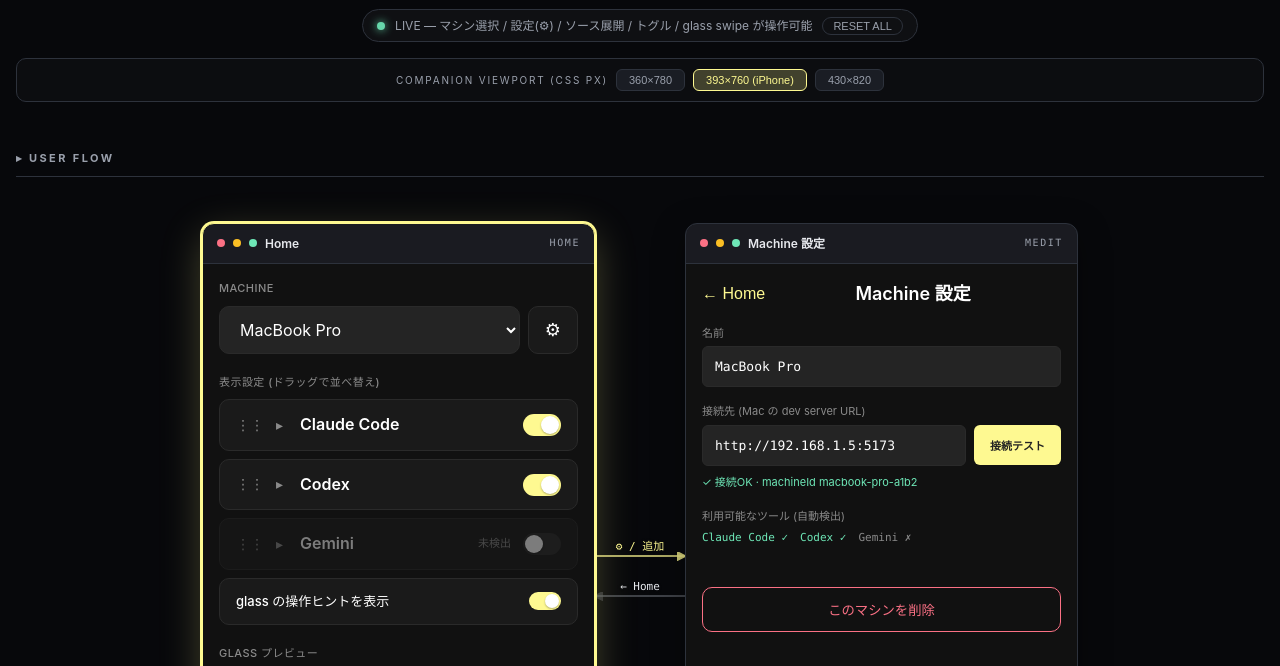
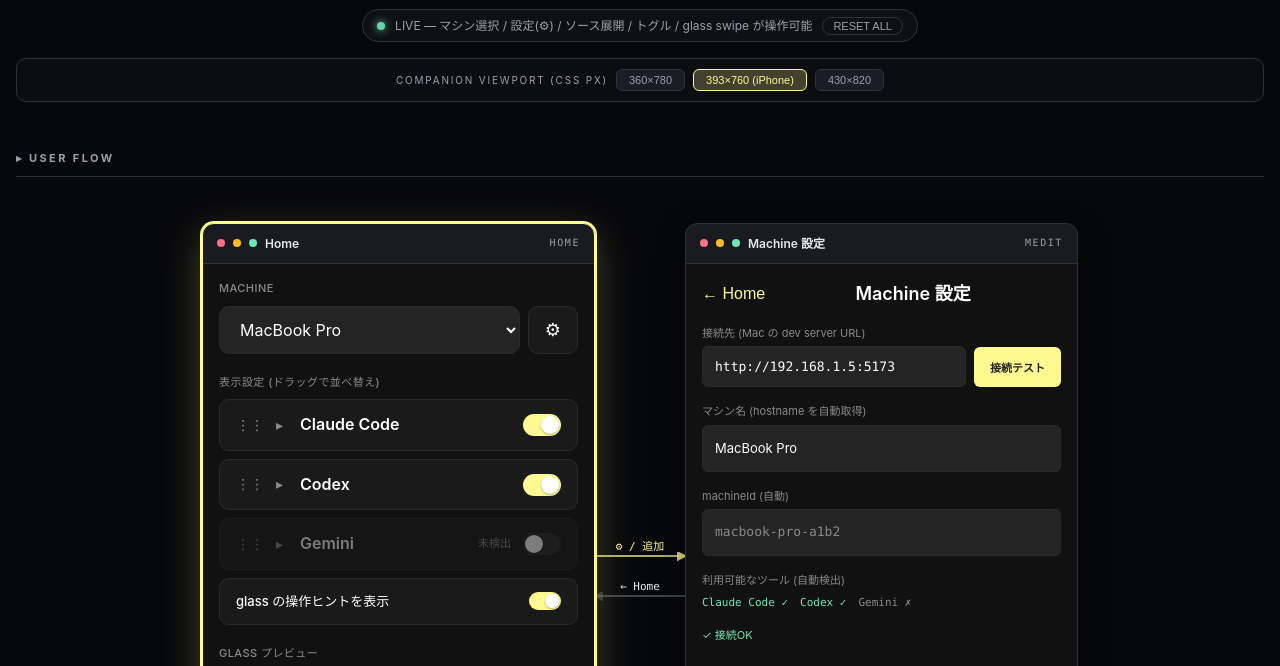
Before and after one commit to bigdra50/even-status-deck, a plain HTML site: page docs/design-mockups/toolbar-overview.html in a window 1280 px wide. Shown: the part 97-763 px from the top of the page. Drawn offline with Linux system fonts and the light colour scheme.

Commit message:
🎨 design: マシン名を接続先から自動取得 (名前手動入力を廃止、接続テストで hostname/machineId/ツール取得)

```diff
--- a/docs/design-mockups/toolbar-overview.html
+++ b/docs/design-mockups/toolbar-overview.html
@@ -98,6 +98,9 @@
         border-radius: var(--radius-md); padding: var(--space-3); cursor: pointer; margin-top: var(--space-6); }
       .save-btn { width: 100%; background: var(--accent); color: #232323; border: none; font-weight: 600;
         border-radius: var(--radius-md); padding: var(--space-3); cursor: pointer; margin-top: var(--space-4); }
+      .autoval { background: var(--input-bg); border: 1px solid var(--border); border-radius: var(--radius-sm);
+        padding: var(--space-3); color: var(--text); font-size: var(--font-size-md); }
+      .autoval.mono { font-family: var(--font-mono); color: var(--text-dim); }
 
       /* glass preview */
       .gpv { border-radius: var(--radius-md); overflow: hidden; border: 1px solid var(--border); }
@@ -316,33 +319,34 @@
     function renderMachineEdit(state) {
       const theme = state.theme ?? 'dark'
       const isNew = !editMachineId
-      const m = isNew ? { label: '', url: '', available: [] } : machineById(editMachineId)
-      const has = id => m.available.includes(id)
+      const m = isNew ? null : machineById(editMachineId)
+      const has = id => m?.available.includes(id)
       return `<div class="cmp" data-theme="${theme}">
         <div class="topbar"><button class="nav-btn" data-action="nav" data-to="flow:home">← Home</button>
           <span class="h-title">${isNew ? 'マシンを追加' : 'Machine 設定'}</span><span></span></div>
 
-        <div class="field"><label>名前</label>
-          <input type="text" value="${m.label}" placeholder="例: MacBook Pro" /></div>
-
         <div class="field"><label>接続先 (Mac の dev server URL)</label>
           <div class="row">
-            <input type="text" value="${m.url}" placeholder="http://192.168.1.5:5173" />
+            <input type="text" value="${m?.url ?? ''}" placeholder="http://192.168.1.5:5173" />
             <button class="test-btn" data-action="noop">接続テスト</button>
           </div>
-          ${isNew ? '' : `<div class="status-ok" style="margin-top:8px;">✓ 接続OK · machineId ${editMachineId}</div>`}
         </div>
 
-        ${isNew ? '' : `<div class="field"><label>利用可能なツール (自動検出)</label>
-          <div class="detect">
-            <span class="${has('claude-code')?'ok':'no'}">Claude Code ${has('claude-code')?'✓':'✗'}</span>
-            <span class="${has('codex')?'ok':'no'}">Codex ${has('codex')?'✓':'✗'}</span>
-            <span class="no">Gemini ✗</span>
-          </div></div>`}
-
         ${isNew
-          ? `<button class="save-btn" data-action="nav" data-to="flow:home">保存して接続</button>`
-          : `<button class="danger-btn" data-action="noop">このマシンを削除</button>`}
+          ? `<div class="cmp-sub" style="margin-top:var(--space-2);">接続テストすると、マシン名・machineId・利用可能ツールを接続先から自動取得します。</div>
+             <button class="save-btn" data-action="nav" data-to="flow:home">保存して接続</button>`
+          : `<div class="field"><label>マシン名 (hostname を自動取得)</label>
+               <div class="autoval">${m.label}</div></div>
+             <div class="field"><label>machineId (自動)</label>
+               <div class="autoval mono">${m.id}</div></div>
+             <div class="field"><label>利用可能なツール (自動検出)</label>
+               <div class="detect">
+                 <span class="${has('claude-code')?'ok':'no'}">Claude Code ${has('claude-code')?'✓':'✗'}</span>
+                 <span class="${has('codex')?'ok':'no'}">Codex ${has('codex')?'✓':'✗'}</span>
+                 <span class="no">Gemini ✗</span>
+               </div></div>
+             <div class="status-ok">✓ 接続OK</div>
+             <button class="danger-btn" data-action="noop">このマシンを削除</button>`}
       </div>`
     }
 
```
Also changed, not shown: DESIGN.md (+1 -1 lines).
